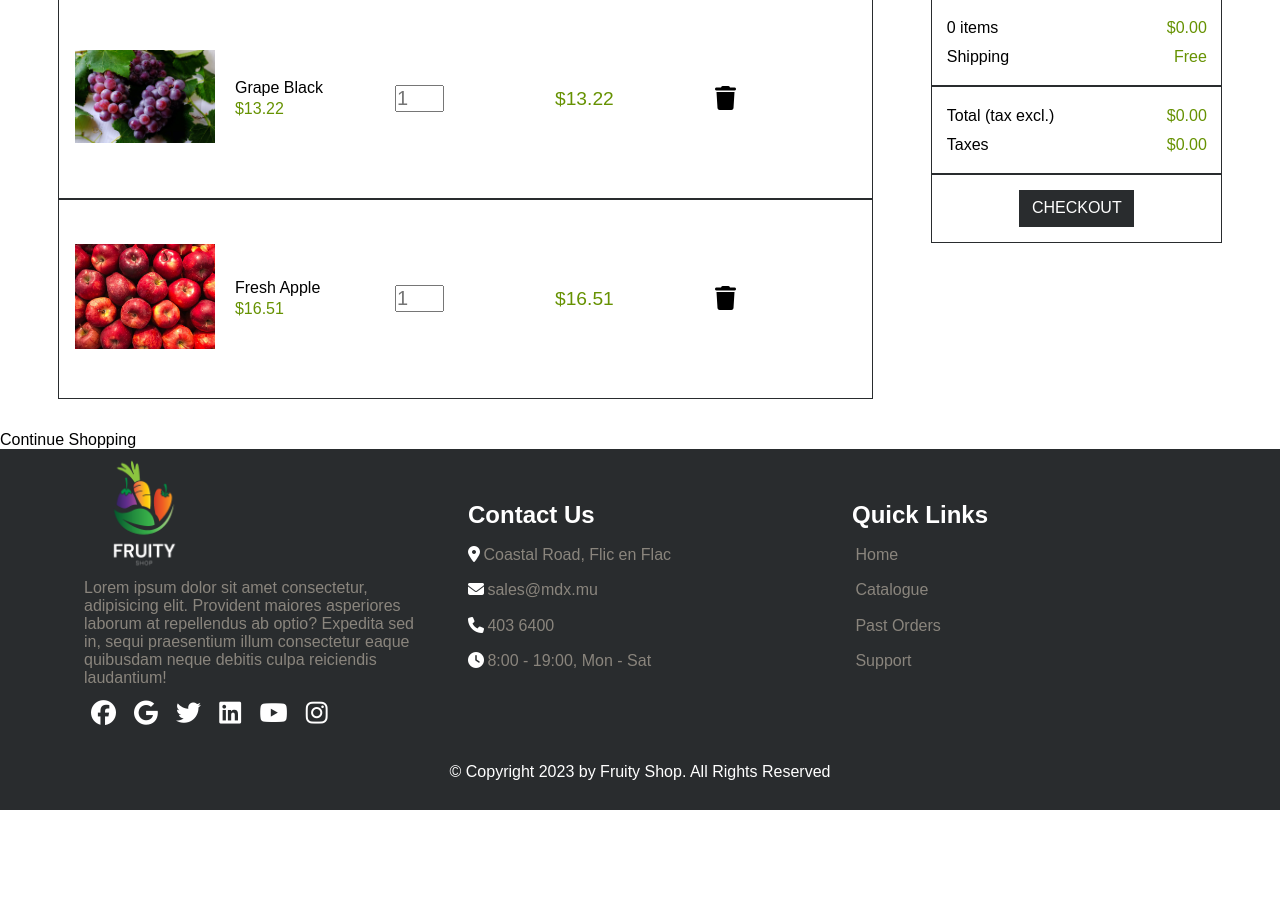
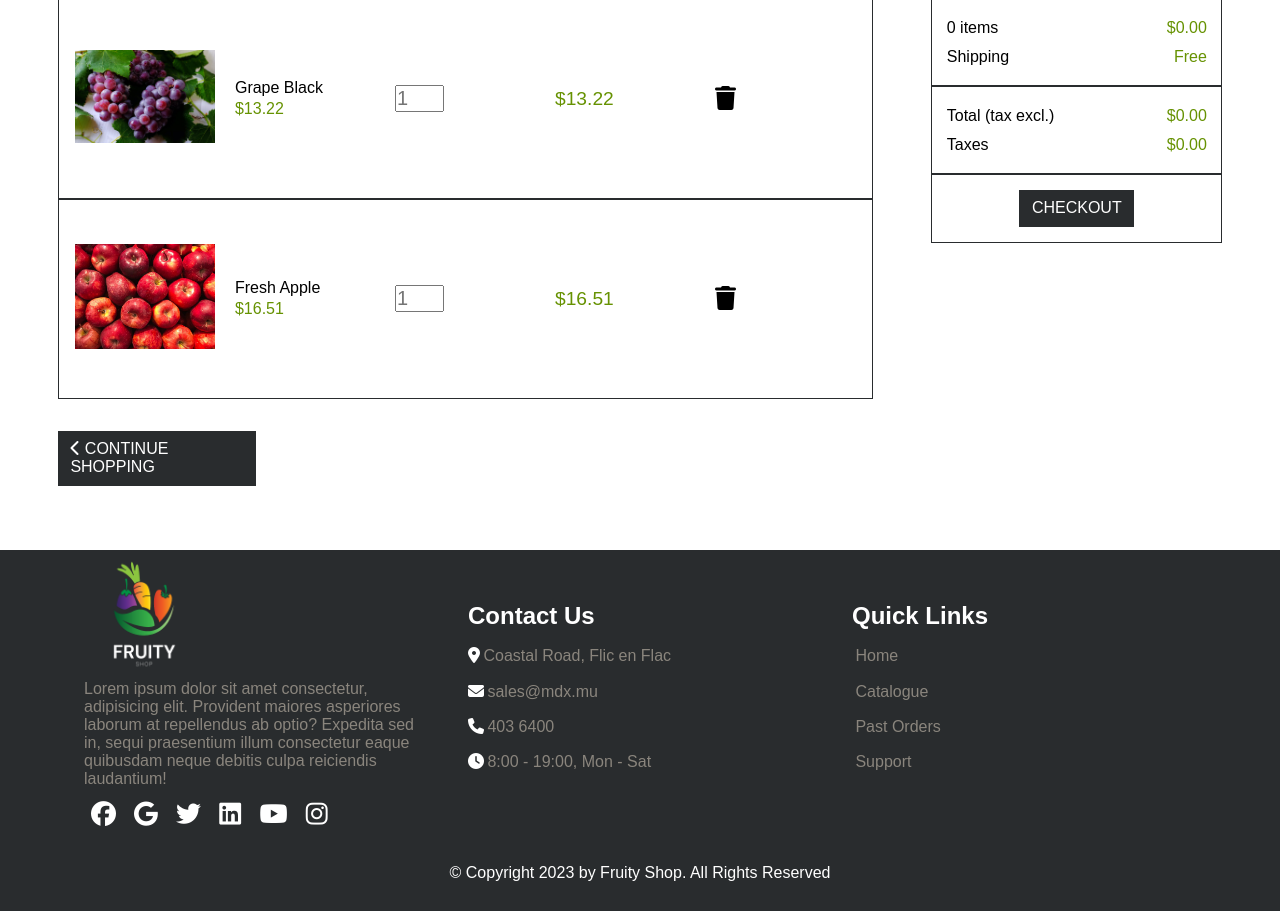
Before and after one commit to derecklhw/CST2120_Coursework2, a PHP site: page /cart.html in a window 1280 px wide. Shown: the part 869-1780 px from the top of the page. Before the commit the page ends 1679 px from the top, so only its background shows below. Run offline with PHP 8.4, Linux system fonts and the light colour scheme; some libraries are stand-ins or nearby versions.

Commit message:
feat: add continue shopping button

```diff
--- a/cart.html
+++ b/cart.html
@@ -52,7 +52,10 @@
             <div id="cart-section">
               <div class="product-order">
                 <div class="product-img column">
-                  <img src="assets/images/fruits/grape-black.jpg" src="grape-black-img" />
+                  <img
+                    src="assets/images/fruits/grape-black.jpg"
+                    src="grape-black-img"
+                  />
                 </div>
                 <div class="product-description column">
                   <p class="name">Grape Black</p>
@@ -137,7 +140,10 @@
           </div>
         </div>
         <div class="continue-shopping-section">
-          <p><span class="icon-continue-shopping"></span>Continue Shopping</p>
+          <p>
+            <span class="fa-solid fa-chevron-left"></span
+            ><span class="icon-continue-shopping"></span> Continue Shopping
+          </p>
         </div>
       </section>
     </main>
--- a/styles/cart.css
+++ b/styles/cart.css
@@ -63,7 +63,7 @@
   background-color: #669202;
 }
 
-#cart-section .product-order{
+#cart-section .product-order {
   display: flex;
   width: 100%;
   height: 200px;
@@ -73,11 +73,11 @@
   padding: 0 2%;
 }
 
-#cart-section .product-order .column{
+#cart-section .product-order .column {
   width: 18%;
 }
 
-#cart-section .product-order .product-img img{
+#cart-section .product-order .product-img img {
   width: 100%;
   height: 100%;
   object-fit: cover;
@@ -93,12 +93,29 @@
   font-size: 125%;
 }
 
-#cart-section .product-order .product-price .price{
+#cart-section .product-order .product-price .price {
   color: #669202;
   font-size: 120%;
 }
 
-#cart-section .product-order .trash-icon p{
+#cart-section .product-order .trash-icon p {
   font-size: 150%;
   cursor: pointer;
 }
+
+#shopping-cart .continue-shopping-section {
+  margin-bottom: 5%;
+  width: 20%;
+}
+
+#shopping-cart .continue-shopping-section p {
+  margin-left: 3.6rem;
+  color: #fff;
+  font-size: 1rem;
+  background-color: #292c2e;
+  text-decoration: none;
+  padding: 0.6rem 0.8rem;
+  cursor: pointer;
+  transition: 0.25s;
+  text-transform: uppercase;
+}
```
